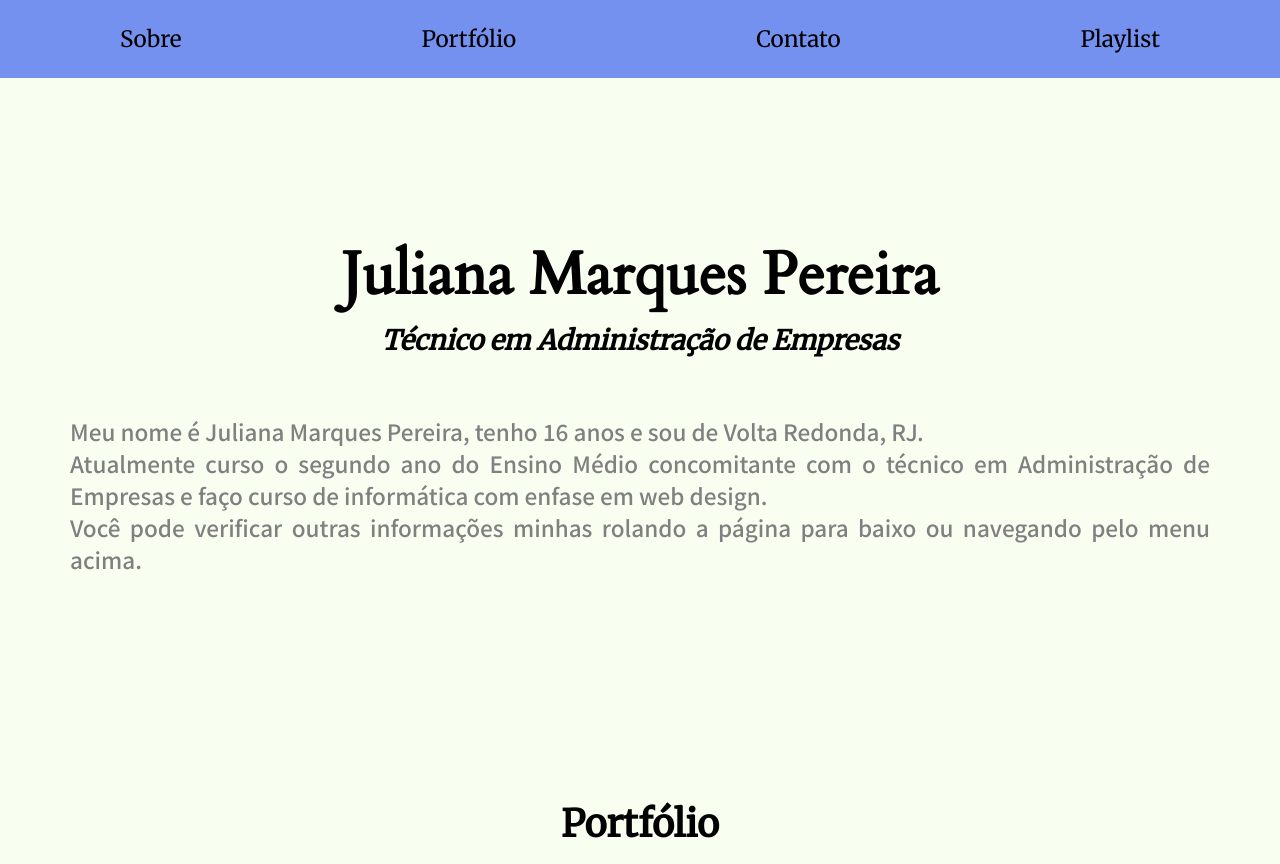
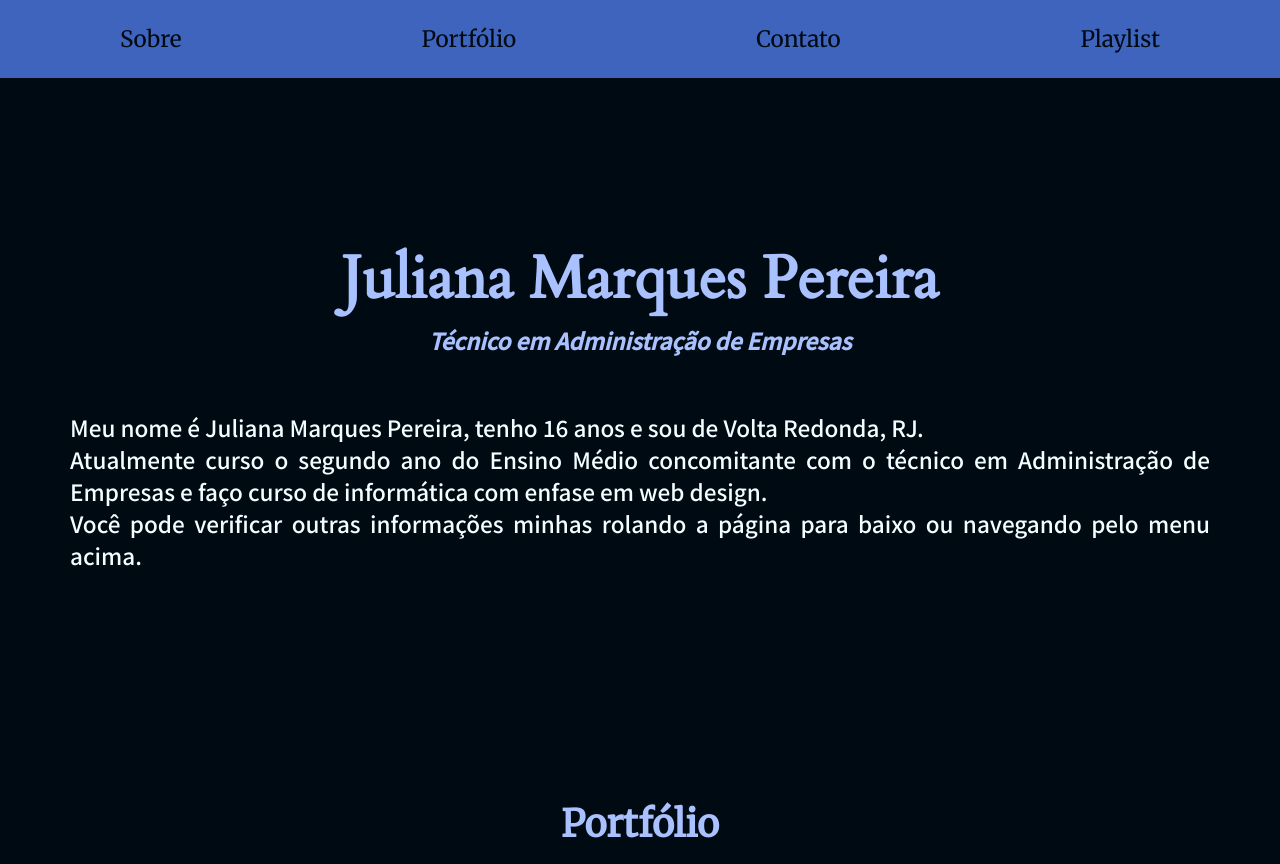
Before and after one commit to Juliana-Marquesp/imersaocss, a plain HTML site: page index.html in a window 1280 px wide. Shown: the top 864 px of the page. Drawn offline with Linux system fonts and the light colour scheme.

Commit message:
oitava versão

```diff
--- a/estilo.css
+++ b/estilo.css
@@ -5,7 +5,7 @@
 } /*css reset*/
 
 body {
-	background-color: #F8FFF0;
+	background-color: #000a12;
 	background-size: 100vh;
 	font-family: 'Noto Sans JP', sans-serif;
 	font-size: 12px;
@@ -20,7 +20,7 @@ header {
 }
 
 .menu {
-	background-color: #7591f0;
+	background-color: #3e64bd;
 	font-family: 'Merriweather', serif;
 	position: fixed;
 	top: 0;
@@ -47,30 +47,30 @@ a:hover {
 }
 
 a {
-	color: black;
+	color: #000a12;
 	text-decoration: none;
 }
 
 .site-title {
-	color: black;
+	color: #a9c1ff;
 	font-family: 'Cardo', serif;
 	font-size: 4em;
 }
 
 .site-subtitle {
-	color: black;
+	color: #a9c1ff;
 	font-style: italic;
 	line-height: 1.8em;
 }
 
 p {
-	color: gray;
+	color: #F0FFFF;
 	font-size: 1.5em;
 	margin: 50px 20px 0px;
 	text-align: justify;
 }
 
-h2 {
+section h2 {
 	font-family: 'Merriweather', serif;
 	font-size: 1.8em;
 	margin: 0px  0px 20px;
@@ -78,6 +78,7 @@ h2 {
 
 section h2 {
 	font-size: 2.5em;
+	color: #a9c1ff;
 }
 
 .portfolio, .contato {
@@ -93,7 +94,7 @@ section h2 {
 	}
 
 figcaption {
-	color: gray;
+	color: #F0FFFF;
 	font-family: 'Merriweather', serif;
 	font-size: 1.5em;
 }
@@ -108,11 +109,10 @@ figcaption {
 
 .posição-playlist {
 	display: grid;
-	grid-column-gap: 1.5em;
+	grid-gap: 1.5em;
 	grid-template-columns: 100px;
 	justify-content: center;
 	align-items: center;
-	margin-bottom: 1.5em;
 }
 
 /* se a tela tiver pelo menos 200px estes
@@ -193,7 +193,12 @@ figcaption {
 
 @media (min-width: 500px) {
 	.posição-playlist {
-		grid-template-columns: 150px 150px}
+		grid-template-columns: 150px 150px;
+	}
+
+	.img-playlist {
+		margin: 0 1.5em;
+	}
 }
 
 @media(min-width: 600px) {
@@ -258,6 +263,7 @@ figcaption {
 	img:hover {
 		height: 265px;
 		width: 265px;
+
 		transition: 0.5s;
 	}
 
@@ -273,6 +279,7 @@ figcaption {
 	.img-playlist:hover {
 		height: 265px;
 		width: 265px;
+		box-shadow: 0px 0px 30px 1px #000030;
 		transition: 0.5s;
 	}
 }
```
